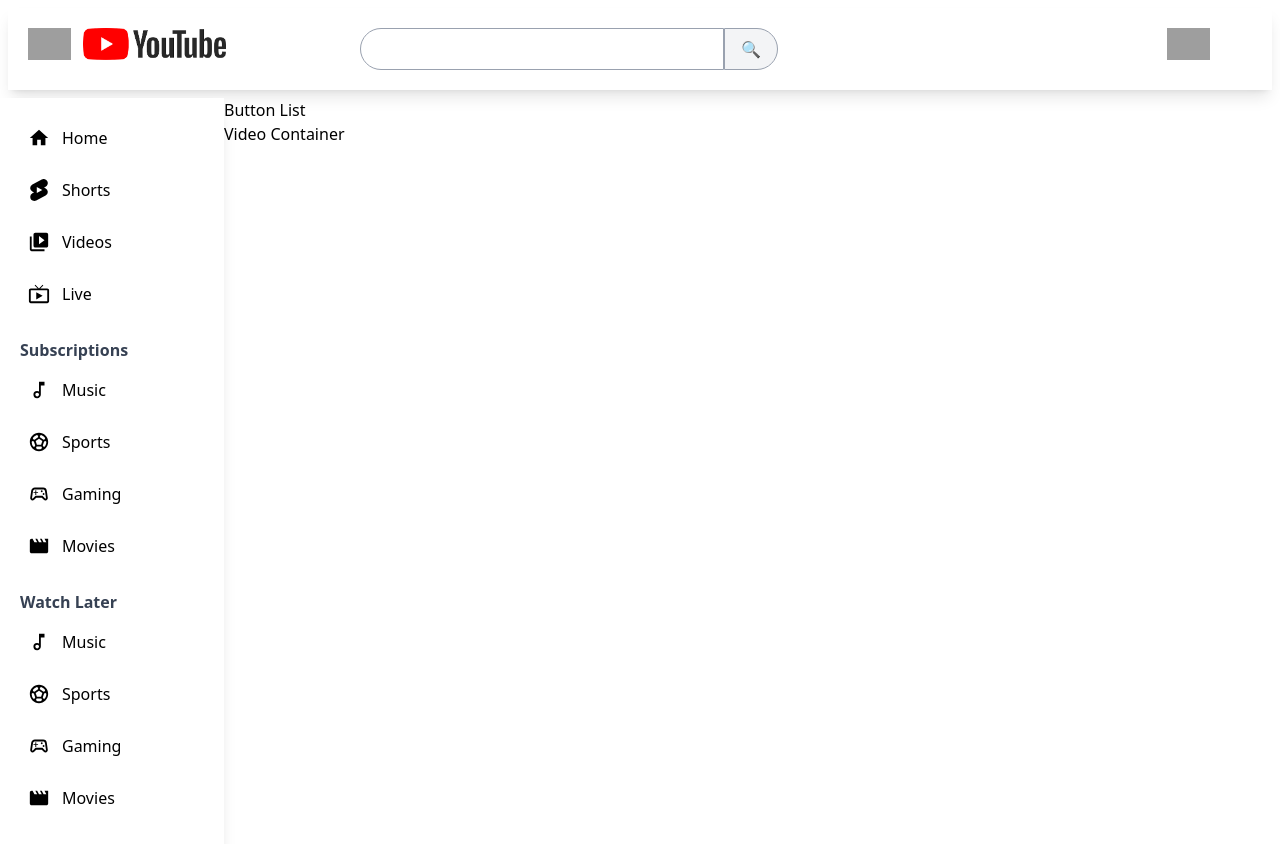
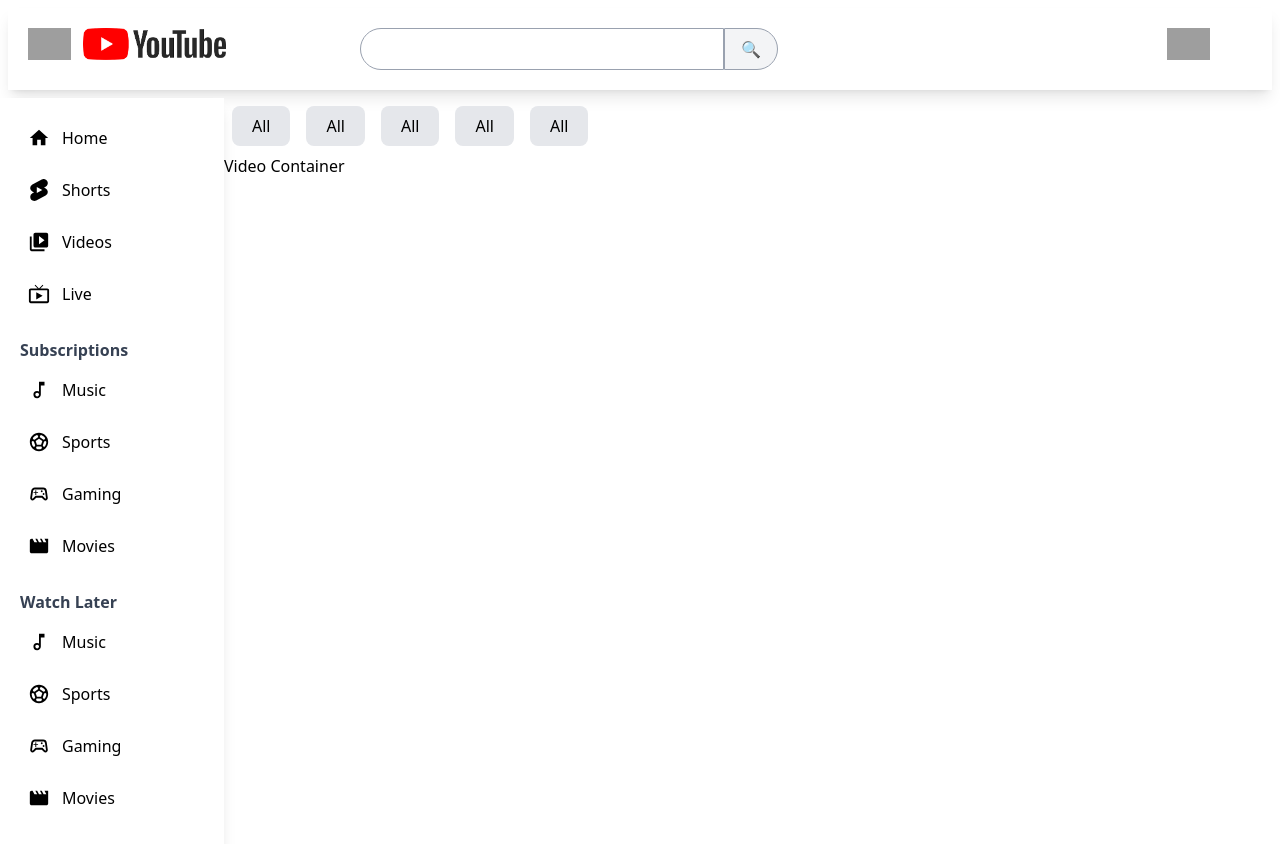
Before and after one commit to Souvik-R/youtube-app, a React (Vite) app: page / in a window 1280 px wide. Shown: the top 844 px of the page. Built offline with nearby package versions, Linux system fonts and the light colour scheme; grey boxes are pictures that could not be loaded.

Commit message:
button list

```diff
--- /dev/null
+++ b/src/components/Button.jsx
@@ -0,0 +1,11 @@
+import React from 'react';
+
+const Button = () => {
+    return (
+        <div>
+            <button className='px-5 py-2 m-2 bg-gray-200 rounded-lg cursor-pointer'>All</button>
+        </div>
+    )
+}
+
+export default Button;
--- a/src/components/ButtonList.jsx
+++ b/src/components/ButtonList.jsx
@@ -1,8 +1,15 @@
 import React from 'react';
+import Button from './Button';
 
 const ButtonList = () => {
     return (
-        <div>Button List</div>
+        <div className='flex'>
+            <Button />
+            <Button />
+            <Button />
+            <Button />
+            <Button />
+        </div>
     )
 }
 
```
